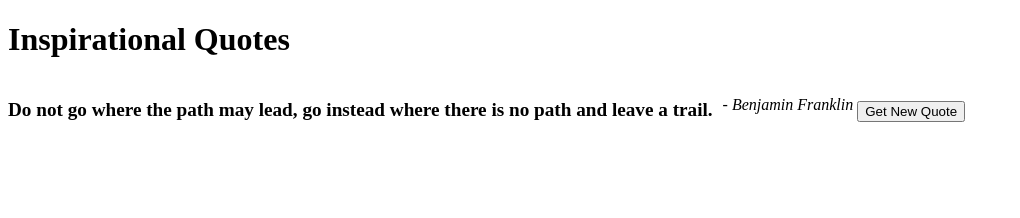
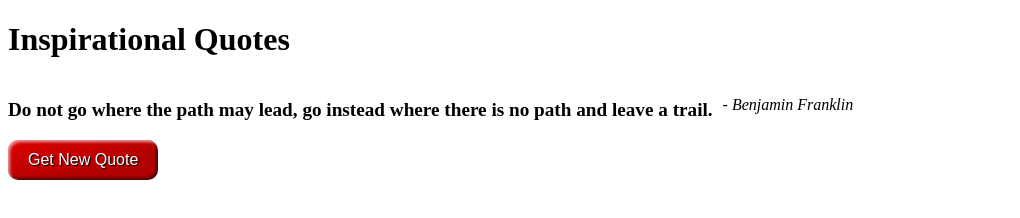
Before and after one commit to anthonytjohnson/mixed-messages, a website: page index.html in a window 1280 px wide. Shown: the whole page, without its empty margins (0-1020 px from the left). Drawn offline with Linux system fonts and the light colour scheme.

Commit message:
added event listener to button and moved button

```diff
--- a/index.html
+++ b/index.html
@@ -13,7 +13,8 @@
       <p id="message"></p>
       <p id="author"></p>
     </div>
-    <button class="button-quote" type="button">
+    <br>
+    <button id="button-quote" class="styled" type="button">
       Get New Quote
     </button>
 
--- a/script.js
+++ b/script.js
@@ -7,6 +7,11 @@ const newQuote = (quote, author) => {
     quote: quote,
     author: author
   });
+}
+
+const getRandomQuote = () => {
+  message.innerText = quotes[Math.floor(Math.random()*quotes.length)].quote;
+  author.innerText = `- ${quotes[Math.floor(Math.random()*quotes.length)].author}`;
 }
 newQuote('Spread love everywhere you go. Let no one ever come to you without leaving happier.', 'Mother Teresa');
 newQuote('When you reach the end of your rope, tie a knot in it and hang on.', 'Franklin D. Roosevelt');
@@ -21,3 +26,7 @@ newQuote('Do not go where the path may lead, go instead where there is no path a
 
 message.innerText = quotes[Math.floor(Math.random()*quotes.length)].quote;
 author.innerText = `- ${quotes[Math.floor(Math.random()*quotes.length)].author}`;
+
+
+
+document.getElementById('button-quote').addEventListener('click', getRandomQuote);
--- a/style.css
+++ b/style.css
@@ -11,3 +11,34 @@
 .message-block{
   display: inline-flex;
 }
+
+/* button {
+  margin-left: 10px;
+} */
+
+.styled {
+  border: 0;
+  line-height: 2.5;
+  padding: 0 20px;
+  font-size: 1rem;
+  text-align: center;
+  color: #fff;
+  text-shadow: 1px 1px 1px #000;
+  border-radius: 10px;
+  background-color: rgba(220, 0, 0, 1);
+  background-image: linear-gradient(to top left,
+                                    rgba(0, 0, 0, .2),
+                                    rgba(0, 0, 0, .2) 30%,
+                                    rgba(0, 0, 0, 0));
+  box-shadow: inset 2px 2px 3px rgba(255, 255, 255, .6),
+              inset -2px -2px 3px rgba(0, 0, 0, .6);
+}
+
+.styled:hover {
+  background-color: rgba(255, 0, 0, 1);
+}
+
+.styled:active {
+  box-shadow: inset -2px -2px 3px rgba(255, 255, 255, .6),
+              inset 2px 2px 3px rgba(0, 0, 0, .6);
+}
```
